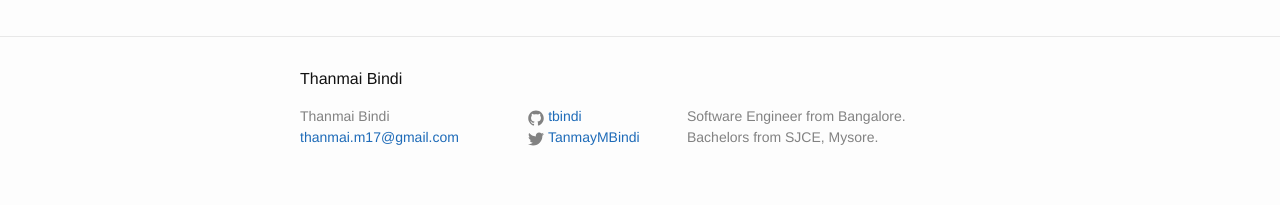
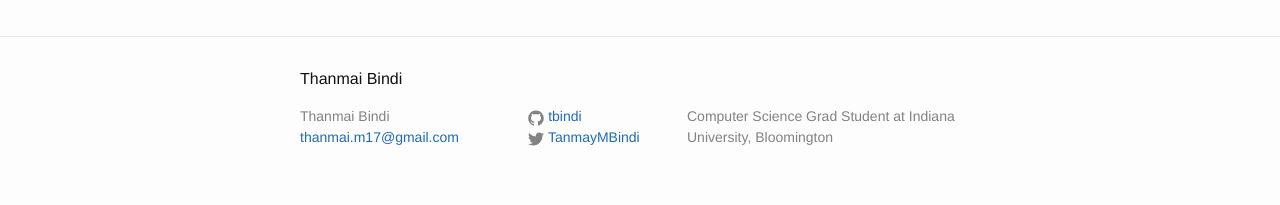
Before and after one commit to tbindi/tbindi.github.com, a Jekyll site: the page built from index.html, in a window 1280 px wide. Shown: the part 1728-1933 px from the top of the page. Built offline with Jekyll 4.4.1, drawn with Linux system fonts in a browser that asks for light colours.

Commit message:
Update _config.yml

```diff
--- a/_config.yml
+++ b/_config.yml
@@ -2,7 +2,7 @@
 title: Thanmai Bindi
 email: thanmai.m17@gmail.com
 description: > # this means to ignore newlines until "baseurl:"
-  Software Engineer from Bangalore. Bachelors from SJCE, Mysore.
+  Computer Science Grad Student at Indiana University, Bloomington
 baseurl: "" # the subpath of your site, e.g. /blog/
 url: "http://tbindi.github.io" # the base hostname & protocol for your site
 twitter_username: TanmayMBindi
```
